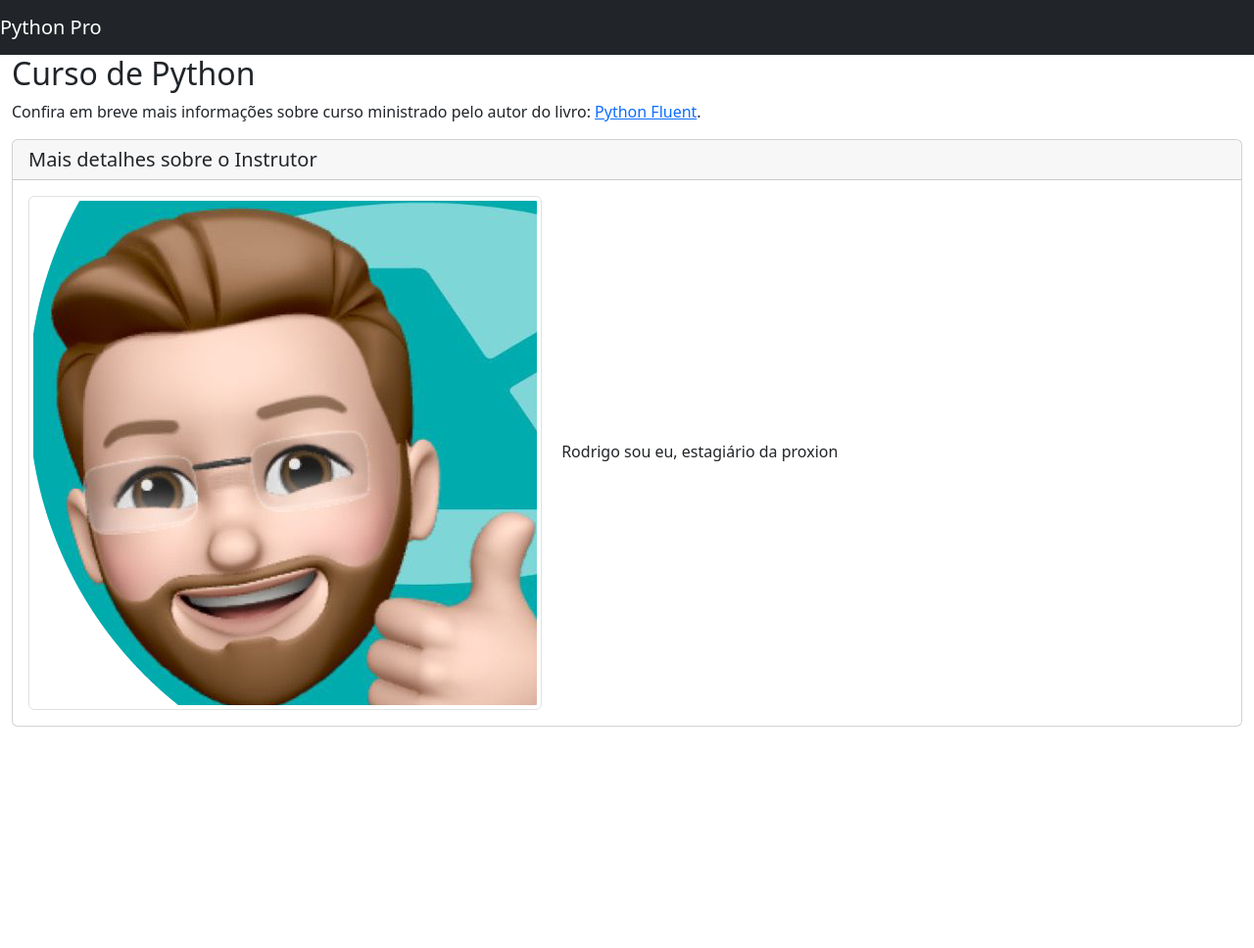
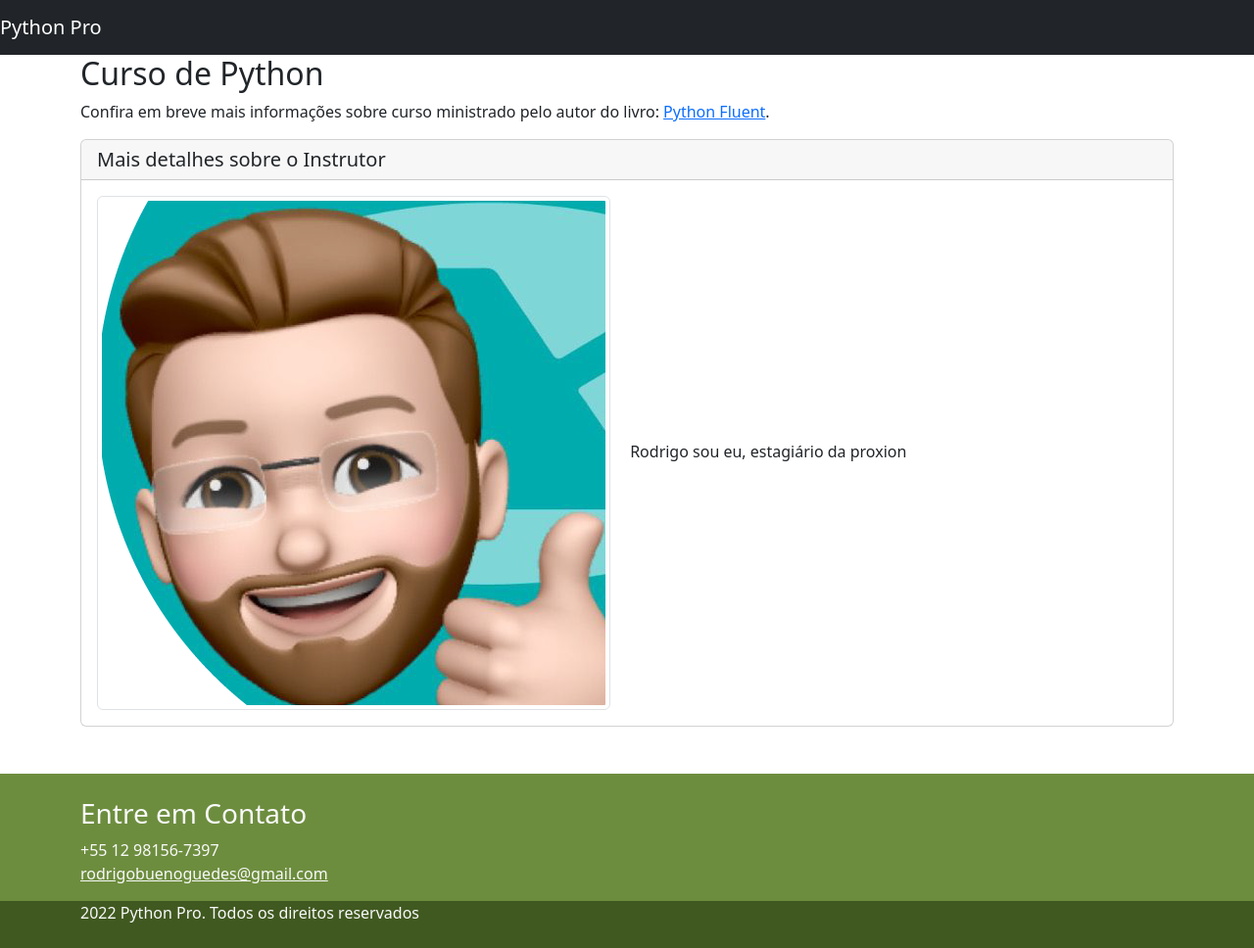
Before and after one commit to RodrigoBGuedes/curso-django, a Django app: template pypro/base/templates/base/home.html in a window 1280 px wide. Shown: the whole page at 98% size. Before the commit the page ends 742 px from the top, so only its background shows below. Run offline with Django 4.2, Linux system fonts and the light colour scheme; the template is opened without the code that fills it, so the values that code supplies are empty; some libraries are stand-ins or nearby versions.

Commit message:
Adicionado rodapé, finalizada Landing Page Inicial.

```diff
--- a/pypro/base/static/css/style.css
+++ b/pypro/base/static/css/style.css
@@ -1 +1,7 @@
-# Empty CSS file for your own CSS
+.main-footer{
+    background-color: #6d8d3e;
+}
+
+.rights{
+    background-color: #405920;
+}
--- a/pypro/base/templates/base/home.html
+++ b/pypro/base/templates/base/home.html
@@ -34,7 +34,7 @@
     </div>
 </nav>
 
-    <div class="container-fluid">
+    <div class="container">
 	<div class="row">
 		<div class="col-md-12">
 			<div class="jumbotron">
@@ -65,5 +65,31 @@
 				</div>
 			</div>
 		</div>
+
+  <footer class="main-footer mt-5 pt-4 text-light">
+      <div class="container">
+          <div class="row">
+              <div class="col">
+                  <h3>Entre em Contato</h3>
+                  <address>
+                      +55 12 98156-7397
+                      <br/>
+                      <a href="rodrigobuenoguedes@gmail.com" class="text-light">rodrigobuenoguedes@gmail.com</a>
+                  </address>
+              </div>
+          </div>
+      </div>
+      <div class="rights pb-4">
+          <div class="container">
+              <div class="row">
+                  <div class="col">
+                      {% now 'Y' %} Python Pro. Todos os direitos reservados
+                  </div>
+              </div>
+          </div>
+      </div>
+
+  </footer>
+
   </body>
 </html>
```
